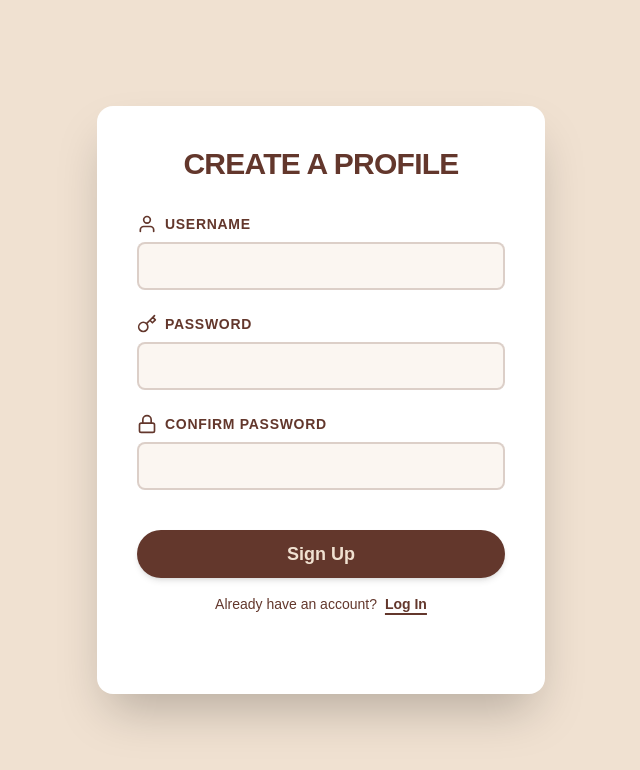
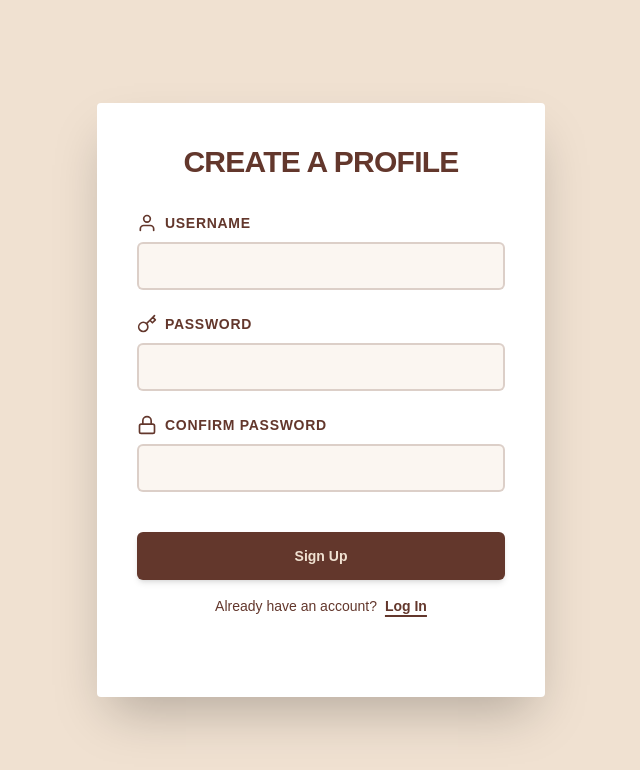
Before and after one commit to Fabiang120/ConAmi, a Next.js app in the folder conami/: page /SignUp in a window 1280 px wide. Shown: the top 770 px of the page, without its empty margins (319-959 px from the left). Built offline with nearby package versions, Linux system fonts and the light colour scheme.

Commit message:
Changed font, padding, spacing css of login,frontpage, and signup

```diff
--- a/conami/src/app/ChatRoom/ChatList.js
+++ b/conami/src/app/ChatRoom/ChatList.js
@@ -10,7 +10,7 @@ export default function ChatList({chats, setActiveChatId, activeChatId}) {
                 key={chat.id}
                 onClick={() => setActiveChatId(chat.id)}
                 className={`
-                    p-4 rounded-2xl mb-3 cursor-pointer border-transparent
+                    p-4 mb-3 cursor-pointer border-transparent
                     ${isActive
                         ? "bg-[#f0e1d1] text-[#63372c] shadow"
                         : "bg-white text-[#63372c] "}
--- a/conami/src/app/ChatRoom/ChatWindow.js
+++ b/conami/src/app/ChatRoom/ChatWindow.js
@@ -56,7 +56,7 @@ export default function ChatWindow({activeChat, setChats, setActiveChatId}) {
             {activeChat.messages.map((msg, index) => (
               <div
               key={`${activeChat.id}-${msg.id}-${index}`}
-              className={`max-w-xs px-4 py-2 rounded-2xl text-md ${
+              className={`max-w-xs px-4 py-2 rounded-xl text-md ${
                 msg.username === "You"
                 ? "self-end bg-white text-[#63372c]"
                 : "self-start bg-white text-[#63372c]"}`}>
--- a/conami/src/app/Profile/page.js
+++ b/conami/src/app/Profile/page.js
@@ -10,11 +10,10 @@ export default function Profile(){
 
     return(
         <div className="flex-1 min-h-screen items-center justify-center font-sans bg-[#f0e1d1]">
-            <h1 className="text-3xl py-4 font-semibold mb-6 justify-center items-center flex">
+            <h1 className="text-3xl py-4 font-semibold mb-6 justify-center items-center leading-tight tracking-tight flex">
                 Create your profile
             </h1>
-            <div className="w-full max-w-5xl mx-auto space-y-8">
-
+            <div className="w-full max-w-5xl mx-auto space-y-8 leading-normal">
                 <div className="flex gap-6 justify-center">
                     <input
                         type="text"
--- a/conami/src/app/SignUp/page.js
+++ b/conami/src/app/SignUp/page.js
@@ -31,12 +31,16 @@ export default function SignUp() {
 
     return (
         <div className="flex items-center justify-center min-h-screen bg-[#f0e1d1]">
-            <div className="flex w-full max-w-md shadow-2xl rounded-2xl flex-col items-center p-10 bg-white">
-                <h1 className="text-3xl font-extrabold text-[#63372c] mb-8 tracking-tight">CREATE A PROFILE</h1>
+            <div className="flex w-full max-w-md shadow-2xl rounded-sm flex-col items-center p-10 bg-white">
 
-                <form onSubmit={handleSubmit} className="flex flex-col gap-6 w-full text-[#63372c]">
-                    <div className="flex flex-col gap-2">
-                        <label className="flex items-center gap-2 text-sm font-bold uppercase tracking-wider">
+                <h1 className="text-3xl font-extrabold text-[#63372c] leading-tight mb-8 tracking-tight">
+                    CREATE A PROFILE
+                </h1>
+
+                <form onSubmit={handleSubmit} className="flex flex-col gap-6 w-full text-[#63372c] text-sm">
+
+                    <div className="flex flex-col gap-2 leading-normal">
+                        <label className="flex items-center gap-2 font-bold uppercase tracking-wider">
                             <FiUser size={20} />
                             Username
                         </label>
@@ -44,12 +48,13 @@ export default function SignUp() {
                             type="text"
                             value={username}
                             onChange={(e) => setUsername(e.target.value)}
-                        className="w-full h-12 px-4 rounded-lg bg-[#f0e1d1]/30 border-2 border-[#63372c]/20 focus:border-[#63372c] focus:bg-white outline-none transition-all font-medium"
-                        required />
+                            className="w-full h-12 px-4 rounded-md bg-[#f0e1d1]/30 border-2 border-[#63372c]/20 focus:border-[#63372c] focus:bg-white outline-none transition-all font-medium"
+                            required
+                        />
                     </div>
 
-                    <div className="flex flex-col gap-2 ">
-                        <label className="flex items-center gap-2 text-sm font-bold uppercase tracking-wider">
+                    <div className="flex flex-col gap-2 leading-normal">
+                        <label className="flex items-center gap-2 font-bold uppercase tracking-wider">
                             <FiKey size={20} />
                             Password
                         </label>
@@ -57,12 +62,13 @@ export default function SignUp() {
                             type="password"
                             value={password}
                             onChange={(e) => setPassword(e.target.value)}
-                        className="w-full h-12 px-4 rounded-lg bg-[#f0e1d1]/30 border-2 border-[#63372c]/20 focus:border-[#63372c] focus:bg-white outline-none transition-all font-medium"
-                        required />
+                            className="w-full h-12 px-4 rounded-md bg-[#f0e1d1]/30 border-2 border-[#63372c]/20 focus:border-[#63372c] focus:bg-white outline-none transition-all font-medium"
+                            required
+                        />
                     </div>
 
-                    <div className="flex flex-col gap-2">
-                        <label className="flex items-center gap-2 text-sm font-bold uppercase tracking-wider">
+                    <div className="flex flex-col gap-2 leading-normal">
+                        <label className="flex items-center gap-2 font-bold uppercase tracking-wider">
                             <FiLock size={20} />
                             Confirm Password
                         </label>
@@ -70,19 +76,23 @@ export default function SignUp() {
                             type="password"
                             value={confirmPassword}
                             onChange={(e) => setConfirmPassword(e.target.value)}
-                        className="w-full h-12 px-4 rounded-lg bg-[#f0e1d1]/30 border-2 border-[#63372c]/20 focus:border-[#63372c] focus:bg-white outline-none transition-all font-medium"
-                        required />
+                            className="w-full h-12 px-4 rounded-md bg-[#f0e1d1]/30 border-2 border-[#63372c]/20 focus:border-[#63372c] focus:bg-white outline-none transition-all font-medium"
+                            required
+                        />
                     </div>
 
-                    <button type="submit" className="bg-[#63372c] text-[#f0e1d1] w-full h-12 rounded-full mt-4 font-bold text-lg shadow-md transition-all transform hover:-translate-y-1">
+                    <button type="submit" className="bg-[#63372c] text-[#f0e1d1] w-full h-12 rounded-md mt-4 font-bold text-sm shadow-md transition-all transform hover:-translate-y-1">
                         <Link href="/Profile">Sign Up</Link>
                     </button>
                 </form>
 
-                <div className="flex gap-2 mt-4 text-sm m-10">
+                <div className="flex gap-2 mt-4 m-10 leading-normal text-sm">
                     <p>Already have an account?</p>
-                    <Link href="/Login" className="font-bold text-[#63372c] underline decoration-2 underline-offset-4 hover:text-[#8d4f3f]">Log In</Link>
+                    <Link href="/Login" className="font-bold text-[#63372c] underline decoration-2 underline-offset-4 hover:text-[#8d4f3f]">
+                        Log In
+                    </Link>
                 </div>
+
             </div>
         </div>
     );
```
Also changed, not shown: conami/src/app/FrontPage.js (+22 -23 lines), conami/src/app/Login/page.js (+30 -19 lines). Lines whose indentation alone changed are shown as unchanged.
